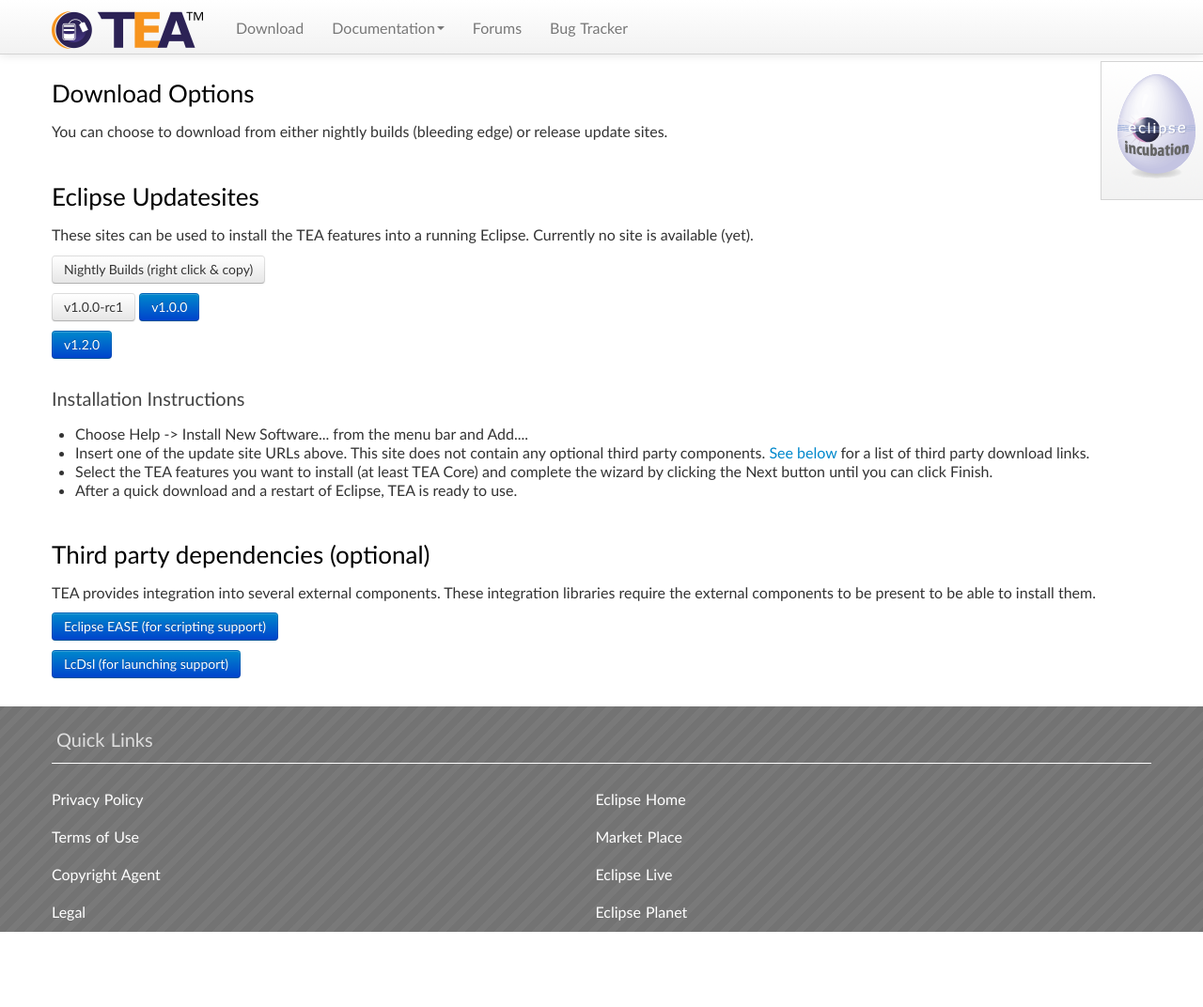
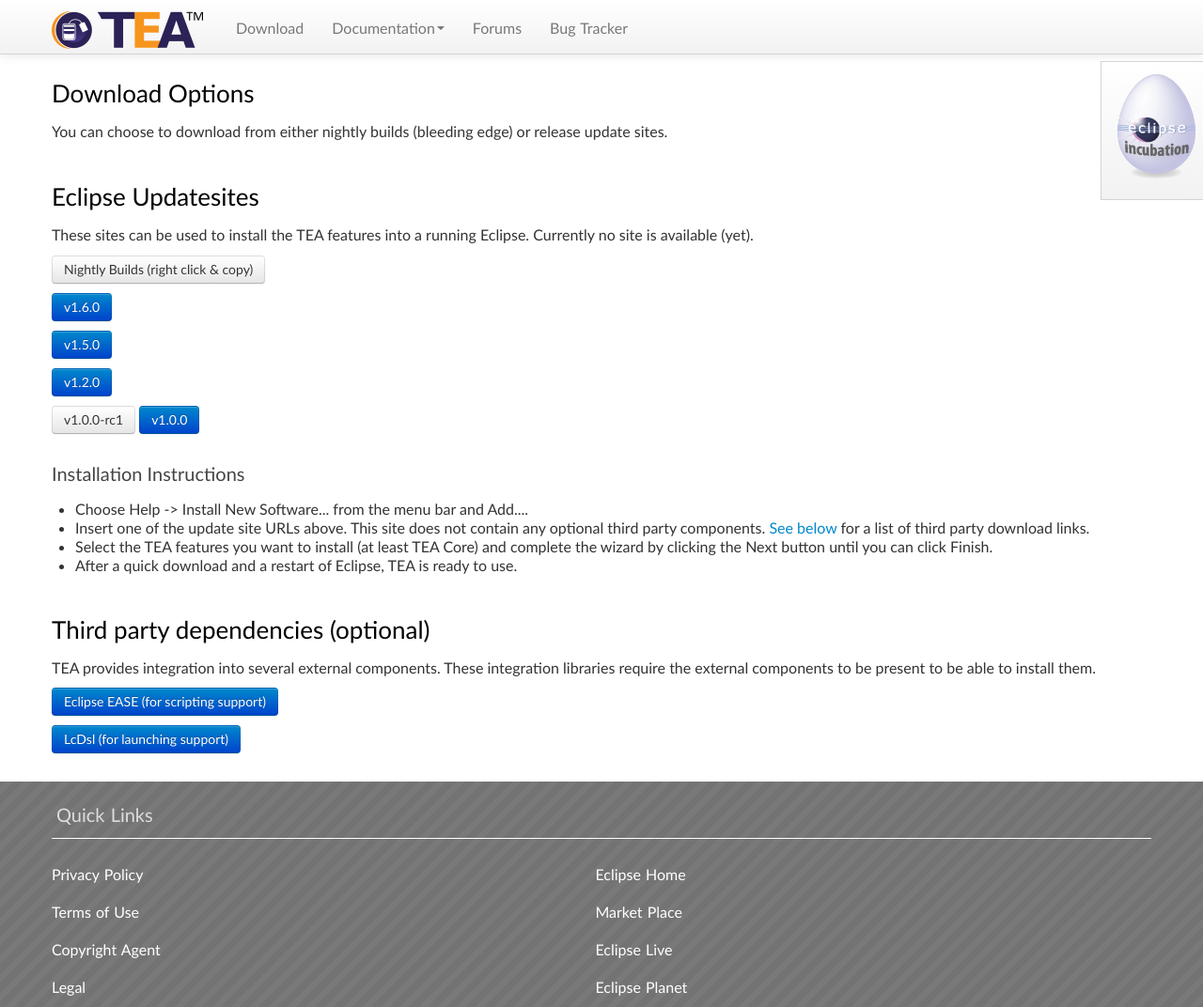
Before and after one commit to eclipse-tea/tea-website, a PHP site: page /download.php in a window 1280 px wide. Shown: the whole page at 94% size. Before the commit the page ends 992 px from the top, so only its background shows below. Run offline with PHP 8.4, Linux system fonts and the light colour scheme.

Commit message:
add releases 1.5.0, 1.6.0, reorder newest first

```diff
--- a/download.php
+++ b/download.php
@@ -20,13 +20,19 @@
 				<h2>Eclipse Updatesites</h2>
 				<p>These sites can be used to install the TEA features into a running Eclipse. Currently no site is available (yet).</p>
 				<p><a href="http://download.eclipse.org/tea/nightly" class="has-popover btn btn-secondary btn-medium">Nightly Builds (right click &amp; copy)</a></p>
+                <p>
+					<a href="http://download.eclipse.org/tea/1.6.0" class="has-popover btn btn-primary btn-medium">v1.6.0</a>
+                </p>
+                <p>
+					<a href="http://download.eclipse.org/tea/1.5.0" class="has-popover btn btn-primary btn-medium">v1.5.0</a>
+                </p>
+                <p>
+					<a href="http://download.eclipse.org/tea/1.2.0" class="has-popover btn btn-primary btn-medium">v1.2.0</a>
+                </p>
 				<p>
 					<a href="http://download.eclipse.org/tea/1.0.0-rc1" class="has-popover btn btn-medium">v1.0.0-rc1</a>
 					<a href="http://download.eclipse.org/tea/1.0.0" class="has-popover btn btn-primary btn-medium">v1.0.0</a>
 				</p>
-                <p>
-					<a href="http://download.eclipse.org/tea/1.2.0" class="has-popover btn btn-primary btn-medium">v1.2.0</a>
-                </p>
 				<h3>Installation Instructions</h3>
 				<ul>
 					<li>Choose <e>Help -&gt; Install New Software...</e> from the menu bar and <e>Add...</e>.</li>
```
